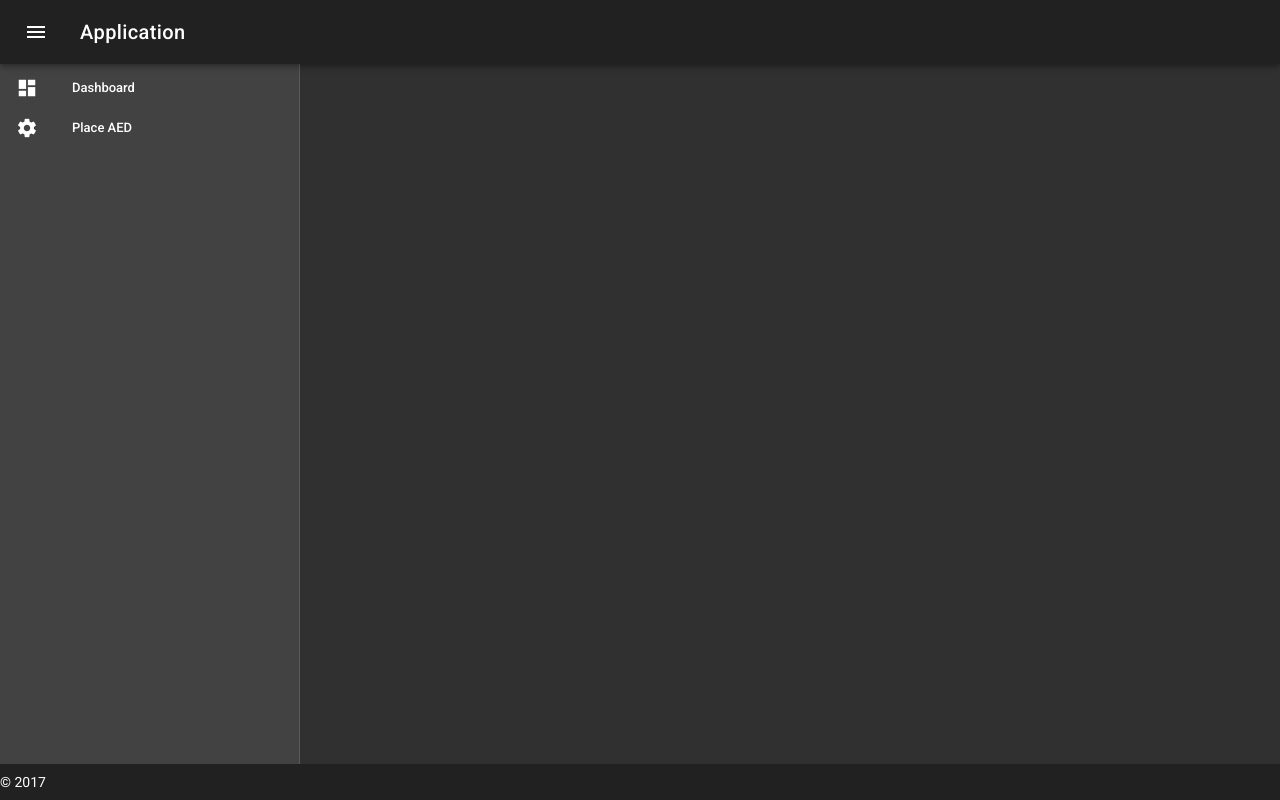
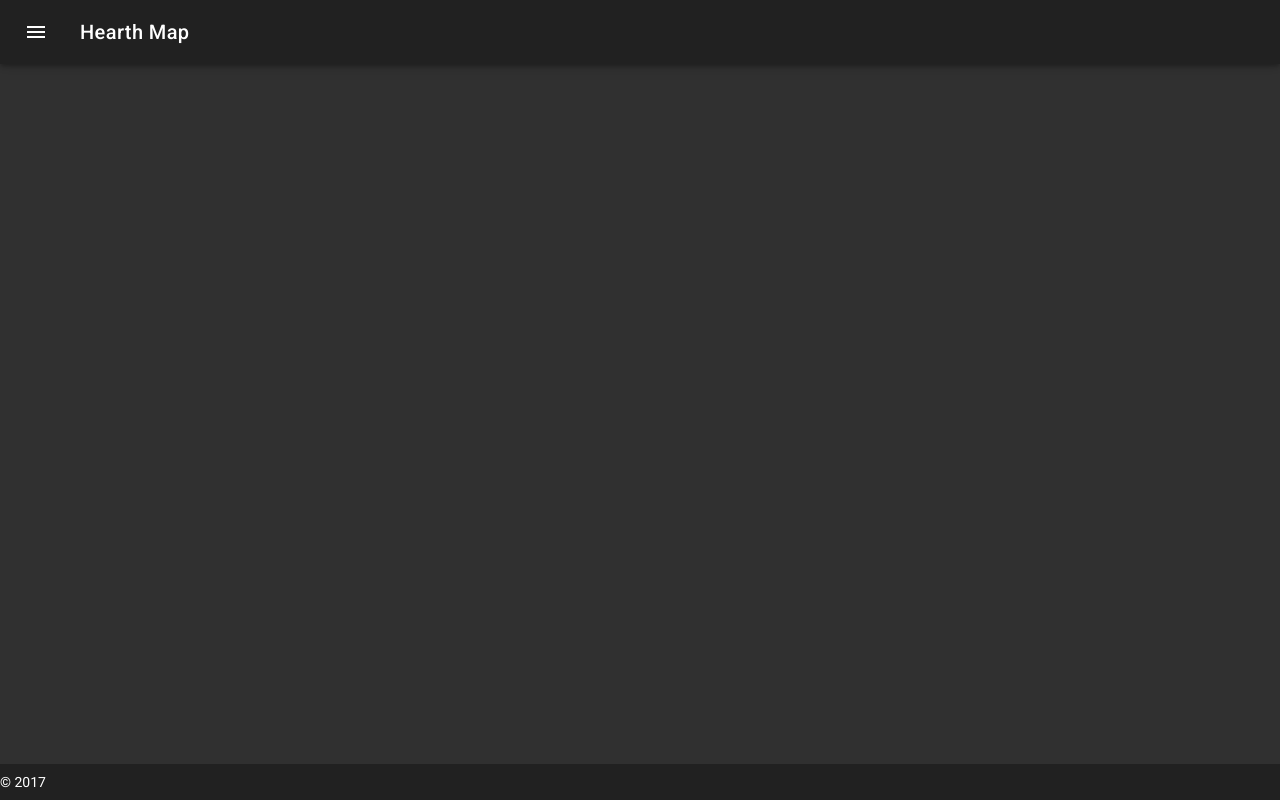
Before and after one commit to ibrahimsharif/heat-map, a Vue app: page /create in a window 1280 px wide. Built offline with nearby package versions, Linux system fonts and the light colour scheme.

Commit message:
Updated with new Title name

```diff
--- a/package.json
+++ b/package.json
@@ -30,7 +30,7 @@
     "chalk": "^2.0.1",
     "copy-webpack-plugin": "^4.0.1",
     "css-loader": "^0.28.0",
-    "eslint": "^4.15.0",
+    "eslint": "^4.19.1",
     "eslint-config-airbnb-base": "^11.3.0",
     "eslint-friendly-formatter": "^3.0.0",
     "eslint-import-resolver-webpack": "^0.8.3",
--- a/src/App.vue
+++ b/src/App.vue
@@ -12,7 +12,7 @@
         app
       >
         <v-list dense>
-          <v-list-tile @click="">
+          <v-list-tile v-on-click="{}">
             <v-list-tile-action>
               <v-icon>dashboard</v-icon>
             </v-list-tile-action>
@@ -20,7 +20,7 @@
               <v-list-tile-title>Dashboard</v-list-tile-title>
             </v-list-tile-content>
           </v-list-tile>
-          <v-list-tile @click="">
+          <v-list-tile v-on-click="{}">
             <v-list-tile-action>
               <v-icon>settings</v-icon>
             </v-list-tile-action>
@@ -32,7 +32,7 @@
       </v-navigation-drawer>
       <v-toolbar app fixed clipped-left>
         <v-toolbar-side-icon @click.stop="drawer = !drawer"></v-toolbar-side-icon>
-        <v-toolbar-title>Application</v-toolbar-title>
+        <v-toolbar-title>Hearth Map</v-toolbar-title>
       </v-toolbar>
       <v-content>
         <v-container fluid fill-height>
@@ -54,7 +54,7 @@
 export default {
   name: 'App',
   data: () => ({
-    drawer: true,
+    drawer: false,
   }),
 };
 </script>
--- a/src/components/Create-AED.vue
+++ b/src/components/Create-AED.vue
@@ -1,11 +1,11 @@
 <template>
-
+  <div> </div>
 </template>
 
 <script>
-  export default {
-    name: 'Home'
-  };
+export default {
+  name: 'Home',
+};
 </script>
 
 <style scoped>
```
